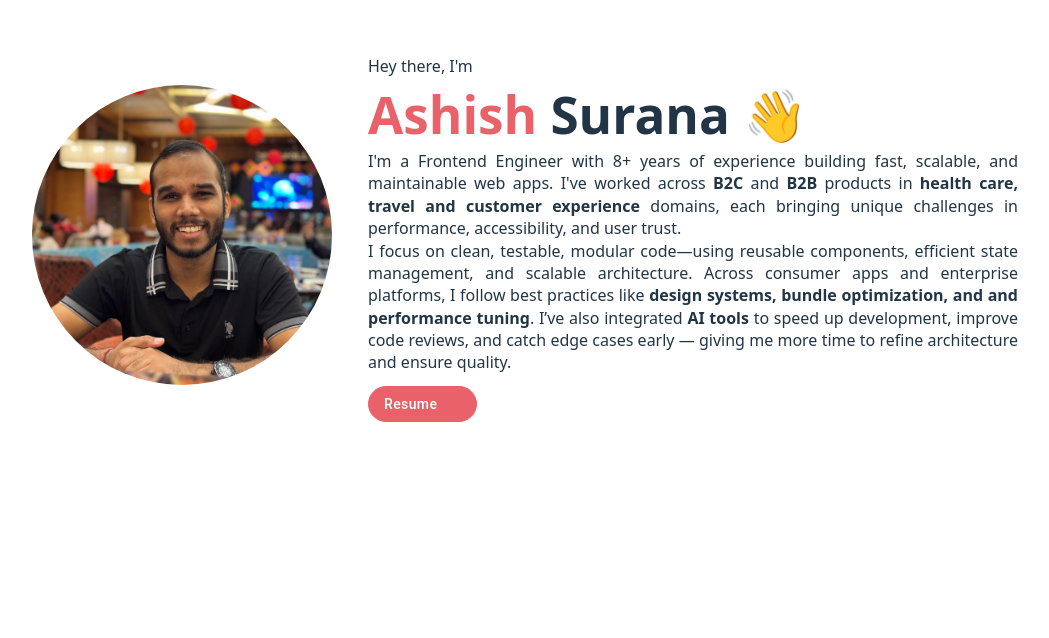
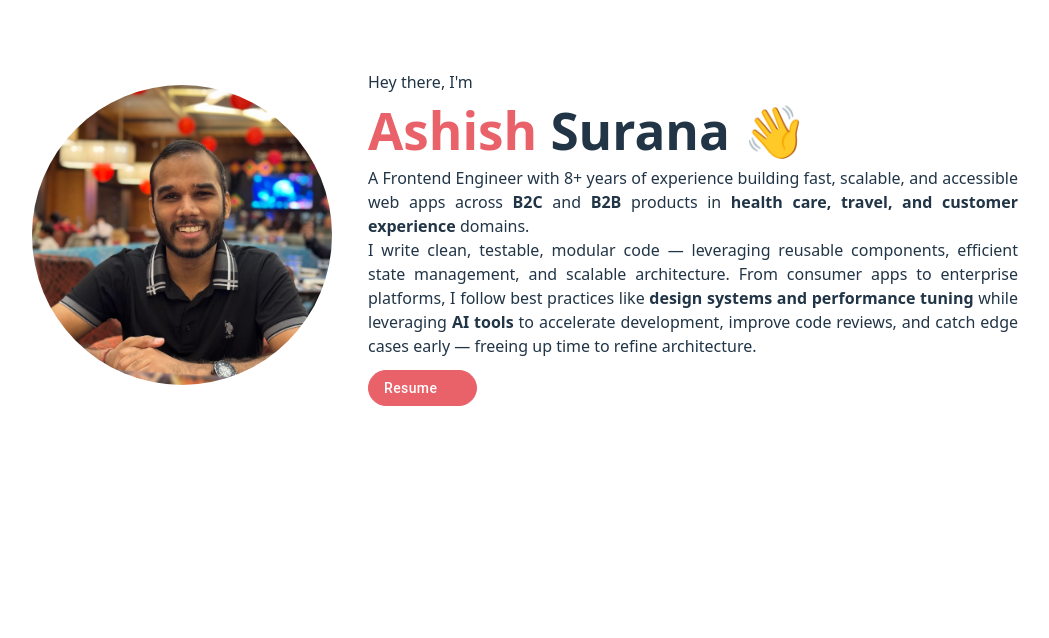
Before and after one commit to ashishsurana/portfolio-v2, a React (Vite) app: page / in a window 1280 px wide. Shown: the part 162-800 px from the top of the page, without its empty margins (115-1164 px from the left). Built offline with nearby package versions, Linux system fonts and the light colour scheme; some icons are missing.

Commit message:
Refinements

```diff
--- a/src/App.tsx
+++ b/src/App.tsx
@@ -58,22 +58,16 @@ function App() {
             <span className="orange">Ashish</span> Surana 👋
           </h1>
           <p>
-            I'm a Frontend Engineer with {noOfYears} years of experience
-            building fast, scalable, and maintainable web apps. I've worked
-            across <b>B2C</b> and <b>B2B</b> products in{" "}
-            <b>health care, travel and customer experience</b> domains, each
-            bringing unique challenges in performance, accessibility, and user
-            trust.
-            <br />I focus on clean, testable, modular code—using reusable
+            A Frontend Engineer with {noOfYears} years of experience building
+            fast, scalable, and accessible web apps across <b>B2C</b> and{" "}
+            <b>B2B</b> products in{" "}
+            <b>health care, travel, and customer experience</b> domains.
+            <br />I write clean, testable, modular code — leveraging reusable
             components, efficient state management, and scalable architecture.
-            Across consumer apps and enterprise platforms, I follow best
-            practices like{" "}
-            <b>
-              design systems, bundle optimization, and and performance tuning
-            </b>
-            . I’ve also integrated <b>AI tools</b> to speed up development,
-            improve code reviews, and catch edge cases early — giving me more
-            time to refine architecture and ensure quality.
+            From consumer apps to enterprise platforms, I follow best practices
+            like <b>design systems and performance tuning</b> while leveraging{" "}
+            <b>AI tools</b> to accelerate development, improve code reviews, and
+            catch edge cases early — freeing up time to refine architecture.
           </p>
           <div>
             <Button
--- a/src/Components/index.css
+++ b/src/Components/index.css
@@ -13,7 +13,6 @@
     width: 65%;
 
     p {
-      line-height: 1.4;
       b {
         font-weight: 600;
       }
```
Also changed, not shown: 1 other file (tests, documents, lock files or other folders).
